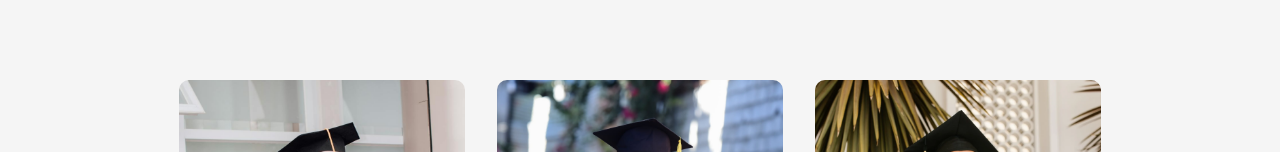
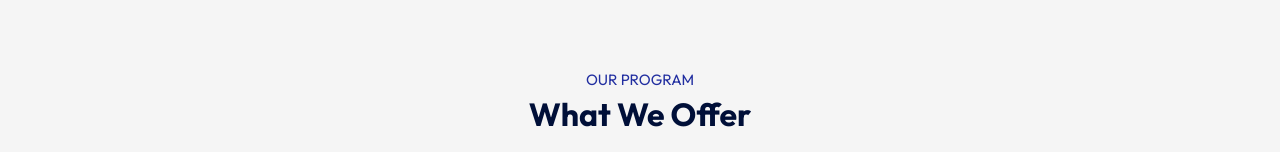
Before and after one commit to Kiril-Lankov/Complete-responsive-website, a React (Vite) app in the folder edu-website/: page / in a window 1280 px wide. Shown: the part 800-952 px from the top of the page. Built offline with nearby package versions, Linux system fonts and the light colour scheme.

Commit message:
Title component created

```diff
--- a/edu-website/src/App.jsx
+++ b/edu-website/src/App.jsx
@@ -2,6 +2,7 @@
 import Navbar from "./components/Navbar/Navbar";
 import Hero from "./components/Hero/Hero";
 import Programs from "./components/Programs/Programs";
+import Title from "./components/Title/Title";
 
 const App = () => {
   return (
@@ -9,6 +10,7 @@
       <Navbar />
       <Hero />
       <div className="container">
+        <Title subTitle='Our PROGRAM' title='What We Offer'/>
         <Programs />
       </div>
 
--- /dev/null
+++ b/edu-website/src/components/Title/Title.css
@@ -0,0 +1,15 @@
+.title {
+    text-align: center;
+    color: #212ea0;
+    font-size: 15px;
+    font-weight: 600px;
+    text-transform: uppercase;
+    margin: 70px 30px;
+}
+
+.title h2 {
+    font-size: 32px;
+    color: #000f38;
+    margin-top: 5px;
+    text-transform: none;
+}
--- /dev/null
+++ b/edu-website/src/components/Title/Title.jsx
@@ -0,0 +1,13 @@
+import React from "react";
+import "./Title.css";
+
+const Title = ({subTitle, title}) => {
+    return (
+        <div className="title">
+            <p>{subTitle}</p>
+            <h2>{title}</h2>
+        </div>
+    )
+}
+
+export default Title;
```
Also changed, not shown: edu-website/src/components/Programs/Programs.css (line endings or trailing spaces).
